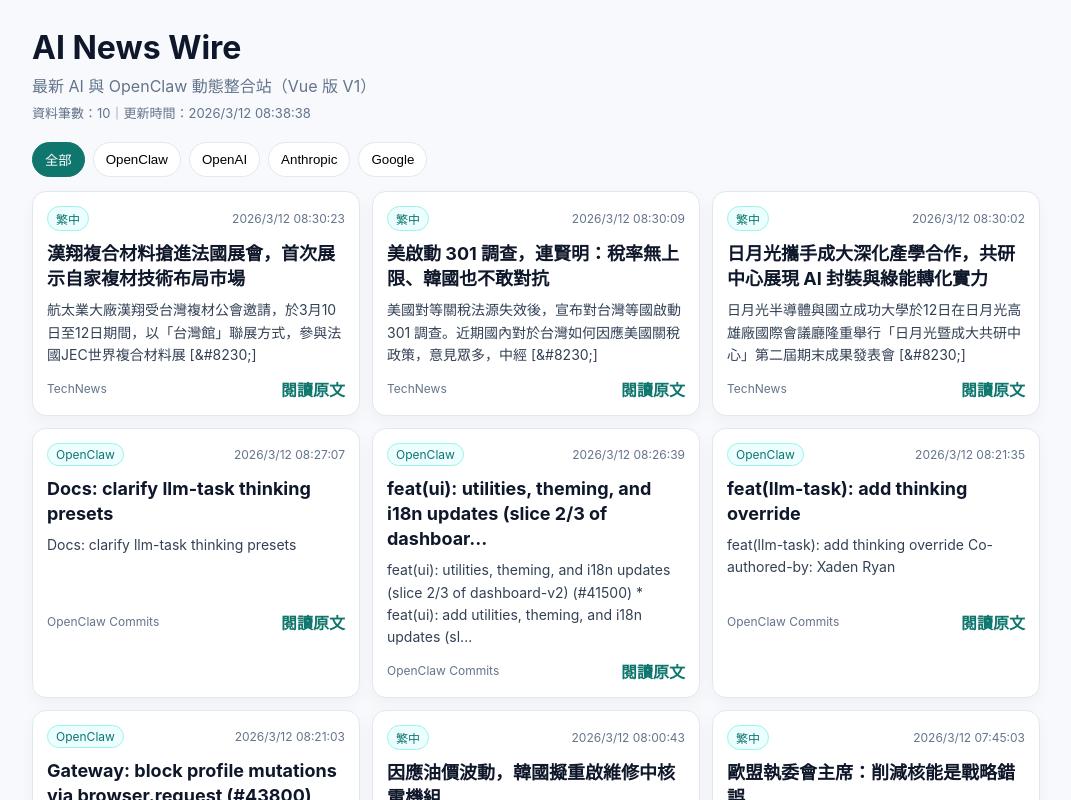
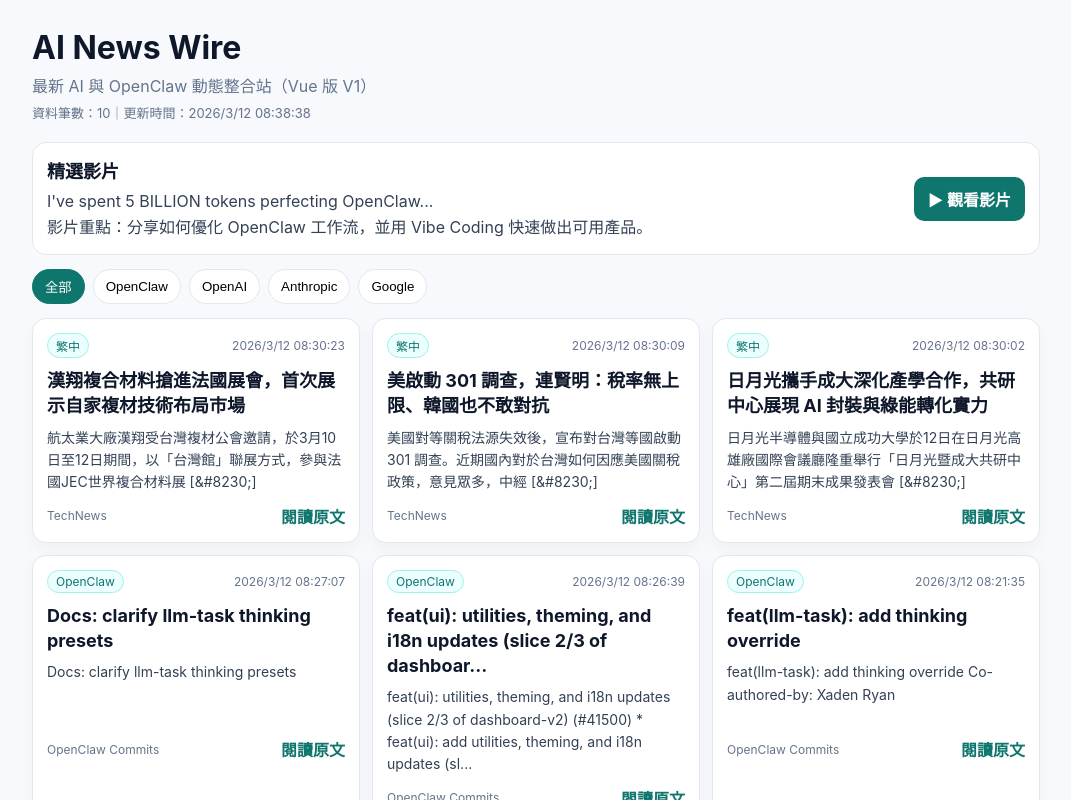
Before and after one commit to openclawjerry0923/ai-news-wire-vue, a Vue app: page / in a window 1280 px wide. Shown: the top 800 px of the page, without its empty margins (104-1175 px from the left). Built offline with nearby package versions, Linux system fonts and the light colour scheme.

Commit message:
feat: add featured OpenClaw video intro panel with watch button

```diff
--- a/src/App.vue
+++ b/src/App.vue
@@ -25,6 +25,24 @@
   </header>
 
   <main>
+    <section class="videoPanel">
+      <div>
+        <h2>精選影片</h2>
+        <p>
+          I've spent 5 BILLION tokens perfecting OpenClaw...<br />
+          影片重點：分享如何優化 OpenClaw 工作流，並用 Vibe Coding 快速做出可用產品。
+        </p>
+      </div>
+      <a
+        class="videoBtn"
+        href="https://www.youtube.com/watch?v=3110hx3ygp0"
+        target="_blank"
+        rel="noopener"
+      >
+        ▶ 觀看影片
+      </a>
+    </section>
+
     <section class="toolbar">
       <button
         v-for="c in chips"
--- a/src/style.css
+++ b/src/style.css
@@ -18,6 +18,28 @@
 .top p { margin: 6px 0; color: var(--muted); }
 #meta { font-size: 13px; color: var(--muted); }
 main { max-width: 1040px; margin: 0 auto; padding: 8px 16px 32px; }
+.videoPanel {
+  display: flex;
+  justify-content: space-between;
+  align-items: center;
+  gap: 12px;
+  background: #ffffff;
+  border: 1px solid var(--line);
+  border-radius: 14px;
+  padding: 14px;
+  margin-bottom: 14px;
+}
+.videoPanel h2 { margin: 0 0 6px; font-size: 18px; }
+.videoPanel p { margin: 0; color: #334155; line-height: 1.6; }
+.videoBtn {
+  background: #0f766e;
+  color: #fff;
+  text-decoration: none;
+  font-weight: 700;
+  padding: 10px 14px;
+  border-radius: 10px;
+  white-space: nowrap;
+}
 .toolbar { display: flex; gap: 8px; flex-wrap: wrap; margin-bottom: 14px; }
 .chip { border: 1px solid var(--line); border-radius: 999px; padding: 7px 12px; background: #fff; cursor: pointer; }
 .chip.active { background: var(--brand); color: white; border-color: var(--brand); }
@@ -31,3 +53,7 @@
 .summary { color: #334155; margin: 0; font-size: 14px; line-height: 1.6; min-height: 66px; }
 .source { font-size: 12px; color: var(--muted); }
 a { color: var(--brand); text-decoration: none; font-weight: 600; }
+
+@media (max-width: 760px) {
+  .videoPanel { flex-direction: column; align-items: flex-start; }
+}
```
